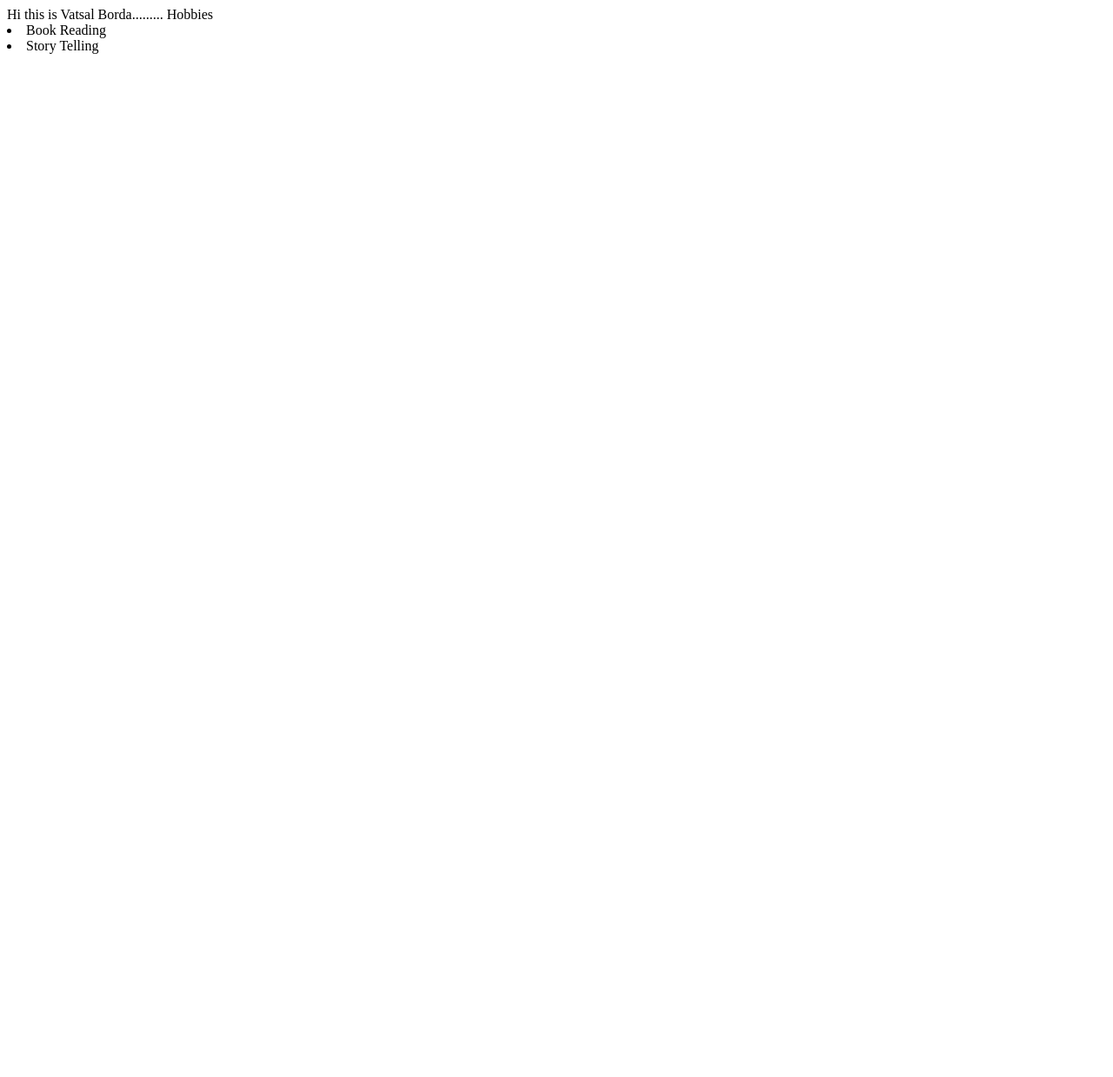
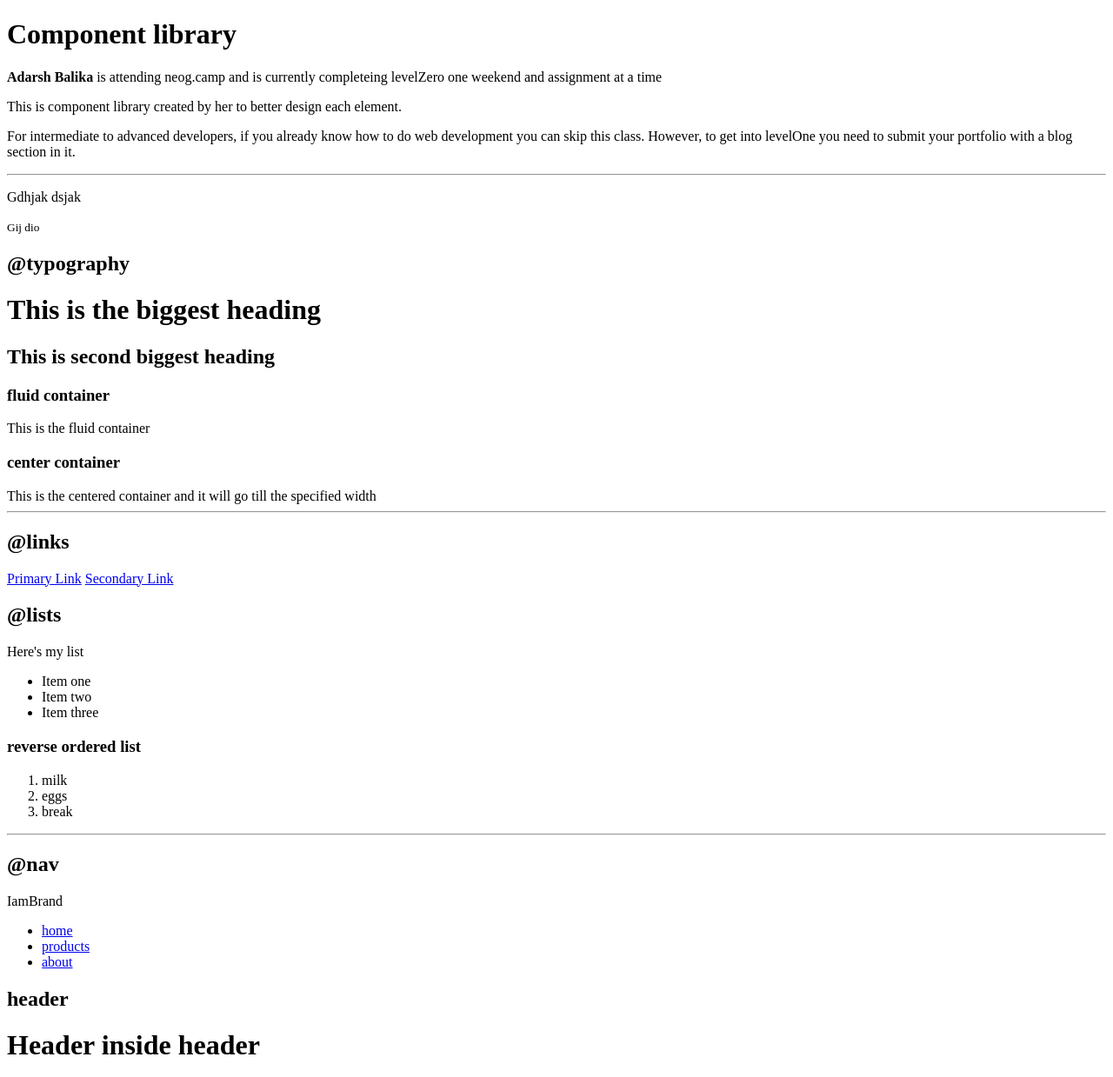
Before and after one commit to vatsalborda1/vatsal_portfolio_FrontEnd, a plain HTML site: page index.html in a window 1280 px wide. Shown: the top 1239 px of the page at 87% size. Before the commit the page ends 800 px from the top, so only its background shows below. Drawn offline with Linux system fonts and the light colour scheme.

Commit message:
html ready

```diff
--- a/index.html
+++ b/index.html
@@ -1,16 +1,72 @@
-
 <!DOCTYPE html>
 <html lang="en">
-<head>
-    <meta charset="UTF-8">
-    <meta http-equiv="X-UA-Compatible" content="IE=edge">
-    <meta name="viewport" content="width=device-width, initial-scale=1.0">
+  <head>
+    <meta charset="UTF-8" />
+    <meta http-equiv="X-UA-Compatible" content="IE=edge" />
+    <meta name="viewport" content="width=device-width, initial-scale=1.0" />
     <title>Vatsal_Portfolio_WebSite</title>
-</head>
-<body>
-    Hi this is Vatsal Borda.........
-        Hobbies
-        <li>Book Reading</li>
-        <li>Story Telling</li>
-</body>
+  </head>
+  <body>
+    <h1>Component library</h1>
+    <p>
+      <b>Adarsh Balika</b> is attending neog.camp and is currently completeing
+      levelZero one weekend and assignment at a time
+    </p>
+    <p>
+      This is component library created by her to better design each element.
+    </p>
+    <p>
+      For intermediate to advanced developers, if you already know how to do web
+      development you can skip this class. However, to get into levelOne you
+      need to submit your portfolio with a blog section in it.
+    </p>
+    <hr />
+    <p>Gdhjak dsjak</p>
+    <small>Gij dio</small>
+  </body>
 </html>
+<h2>@typography</h2>
+<h1>This is the biggest heading</h1>
+<h2>This is second biggest heading</h2>
+
+<h3>fluid container</h3>
+<div>This is the fluid container</div>
+<h3>center container</h3>
+<div>
+  This is the centered container and it will go till the specified width
+</div>
+<hr />
+<h2>@links</h2>
+<a href="/">Primary Link</a>
+<a href="/">Secondary Link</a>
+<h2>@lists</h2>
+<div>
+  Here's my list
+  <ul>
+    <li>Item one</li>
+    <li>Item two</li>
+    <li>Item three</li>
+  </ul>
+
+  <h3>reverse ordered list</h3>
+  <ol>
+    <li>milk</li>
+    <li>eggs</li>
+    <li>break</li>
+  </ol>
+</div>
+<hr />
+<h2>@nav</h2>
+<div>IamBrand</div>
+<ul>
+  <li><a href="/">home</a></li>
+  <li><a href="/">products</a></li>
+  <li><a href="/">about</a></li>
+</ul>
+
+<h2>header</h2>
+<header>
+  <h1>Header inside header</h1>
+  <img src="fpimg.svg">
+</header>
+<div style="height: 30vh"></div>
```
Also changed, not shown: fpimg.svg (added).
